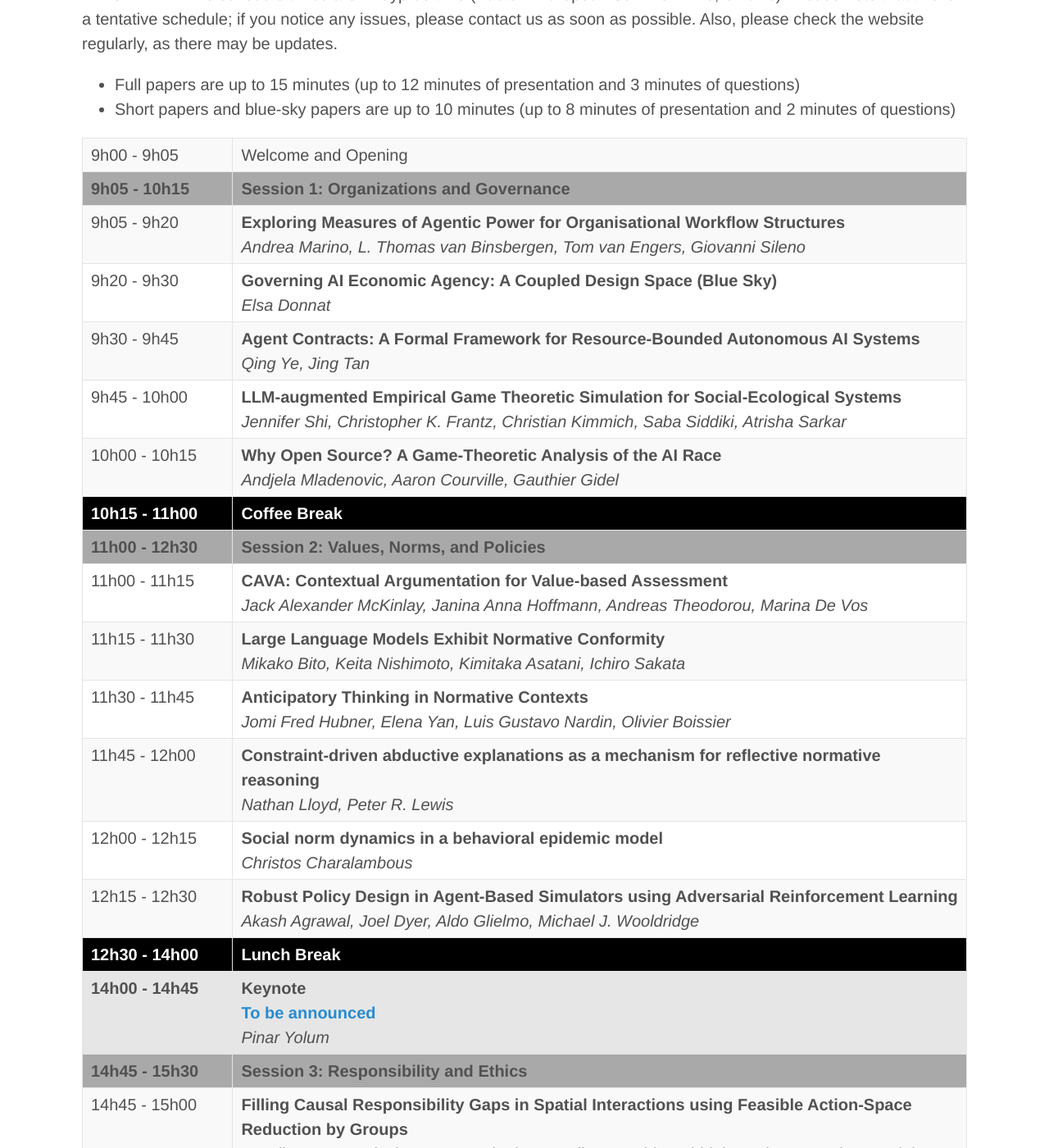
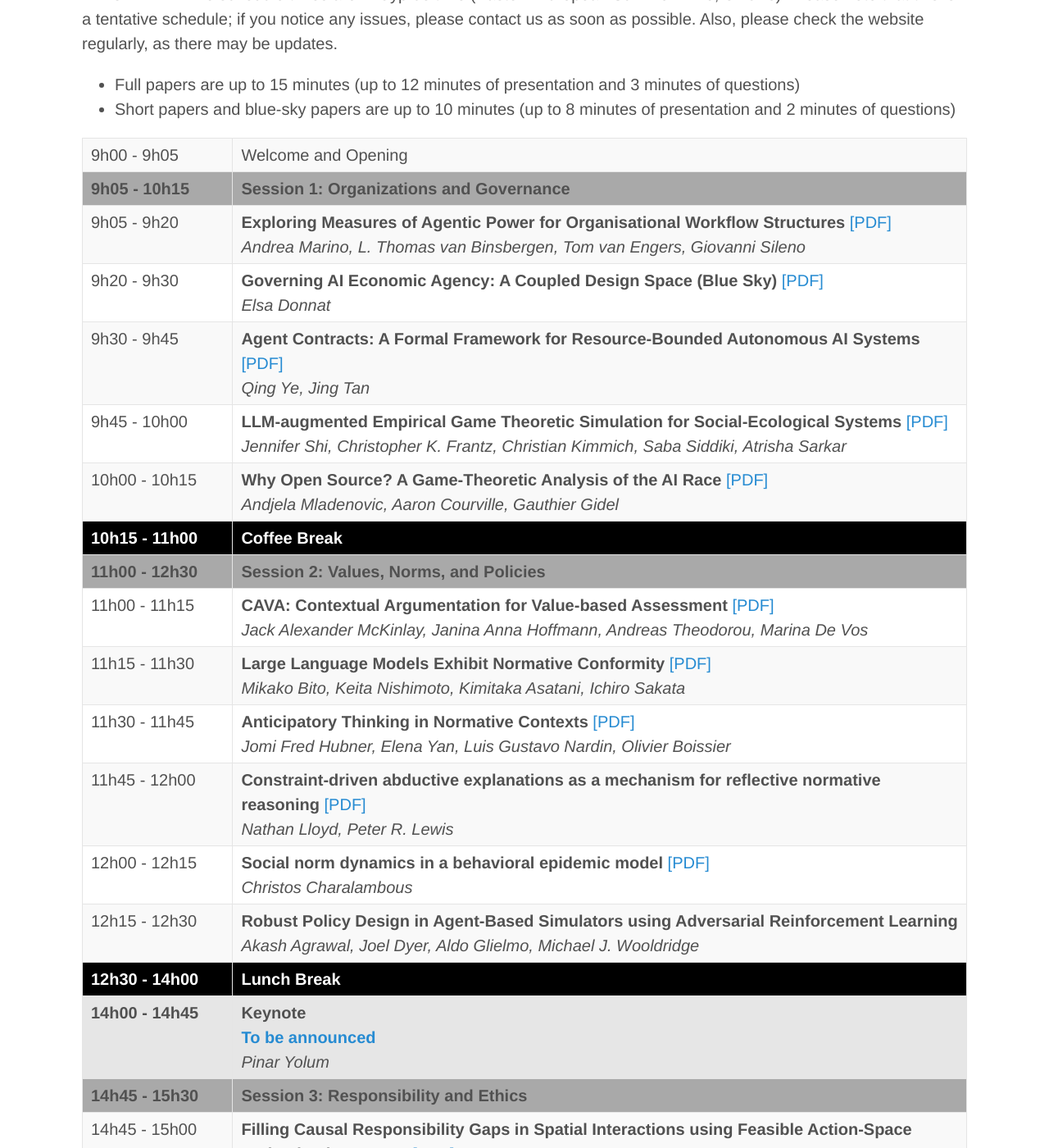
Before and after one commit to coin-workshop/coine-2026-paphos, a Jekyll site: the page built from technical_programme.md, in a window 1280 px wide and 1400 px high, scrolled down 251 px. Shown: the whole window at 82% size. Built offline with Jekyll 4.4.1, drawn with Linux system fonts in a browser that asks for light colours; some of the changed text lies outside the part shown.

Commit message:
link to papers

```diff
--- a/technical_programme.md
+++ b/technical_programme.md
@@ -22,23 +22,23 @@ title: COINE
     </tr>
     <tr>
       <td align="left" valign="top">9h05 - 9h20</td>
-      <td align="left" valign="top"><b>Exploring Measures of Agentic Power for Organisational Workflow Structures</b><br/><i>Andrea Marino, L. Thomas van Binsbergen, Tom van Engers, Giovanni Sileno</i></td>
+      <td align="left" valign="top"><b>Exploring Measures of Agentic Power for Organisational Workflow Structures</b><a href="./papers/paper_14.pdf"> [PDF]</a><br/><i>Andrea Marino, L. Thomas van Binsbergen, Tom van Engers, Giovanni Sileno</i></td>
     </tr>
     <tr>
       <td align="left" valign="top">9h20 - 9h30</td>
-      <td align="left" valign="top"><b>Governing AI Economic Agency: A Coupled Design Space (Blue Sky)</b> <br/><i>Elsa Donnat</i></td>
+      <td align="left" valign="top"><b>Governing AI Economic Agency: A Coupled Design Space (Blue Sky)</b><a href="./papers/paper_13.pdf"> [PDF]</a> <br/><i>Elsa Donnat</i></td>
     </tr>
       <tr>
       <td align="left" valign="top">9h30 - 9h45</td>
-      <td align="left" valign="top"><b>Agent Contracts: A Formal Framework for Resource-Bounded Autonomous AI Systems</b> <br/><i>Qing Ye, Jing Tan</i></td>
+      <td align="left" valign="top"><b>Agent Contracts: A Formal Framework for Resource-Bounded Autonomous AI Systems</b><a href="./papers/paper_1.pdf"> [PDF]</a> <br/><i>Qing Ye, Jing Tan</i></td>
     </tr>
     <tr>
       <td align="left" valign="top">9h45 - 10h00</td>
-      <td align="left" valign="top"><b>LLM-augmented Empirical Game Theoretic Simulation for Social-Ecological Systems</b> <br/><i>Jennifer Shi, Christopher K. Frantz, Christian Kimmich, Saba Siddiki, Atrisha Sarkar</i></td>
+      <td align="left" valign="top"><b>LLM-augmented Empirical Game Theoretic Simulation for Social-Ecological Systems</b><a href="./papers/paper_10.pdf"> [PDF]</a> <br/><i>Jennifer Shi, Christopher K. Frantz, Christian Kimmich, Saba Siddiki, Atrisha Sarkar</i></td>
     </tr>
     <tr>
       <td align="left" valign="top">10h00 - 10h15</td>
-      <td align="left" valign="top"><b>Why Open Source? A Game-Theoretic Analysis of the AI Race</b> <br/><i>Andjela Mladenovic, Aaron Courville, Gauthier Gidel</i></td>
+      <td align="left" valign="top"><b>Why Open Source? A Game-Theoretic Analysis of the AI Race</b><a href="./papers/paper_24.pdf"> [PDF]</a> <br/><i>Andjela Mladenovic, Aaron Courville, Gauthier Gidel</i></td>
     </tr>
     <tr>
       <td style="background-color: black; color: white;" align="left" valign="top"><b>10h15 - 11h00</b></td>
@@ -50,23 +50,23 @@ title: COINE
     </tr>
     <tr>
       <td align="left" valign="top">11h00 - 11h15</td>
-      <td align="left" valign="top"><b>CAVA: Contextual Argumentation for Value-based Assessment</b><br/><i>Jack Alexander McKinlay, Janina Anna Hoffmann, Andreas Theodorou, Marina De Vos</i></td>
+      <td align="left" valign="top"><b>CAVA: Contextual Argumentation for Value-based Assessment</b><a href="./papers/paper_17.pdf"> [PDF]</a><br/><i>Jack Alexander McKinlay, Janina Anna Hoffmann, Andreas Theodorou, Marina De Vos</i></td>
     </tr>
     <tr>
       <td align="left" valign="top">11h15 - 11h30</td>
-      <td align="left" valign="top"><b>Large Language Models Exhibit Normative Conformity</b><br/><i>Mikako Bito, Keita Nishimoto, Kimitaka Asatani, Ichiro Sakata</i></td>
+      <td align="left" valign="top"><b>Large Language Models Exhibit Normative Conformity</b><a href="./papers/paper_15.pdf"> [PDF]</a><br/><i>Mikako Bito, Keita Nishimoto, Kimitaka Asatani, Ichiro Sakata</i></td>
     </tr>
     <tr>
       <td align="left" valign="top">11h30 - 11h45</td>
-      <td align="left" valign="top"><b>Anticipatory Thinking in Normative Contexts</b><br/><i>Jomi Fred Hubner, Elena Yan, Luis Gustavo Nardin, Olivier Boissier</i></td>
+      <td align="left" valign="top"><b>Anticipatory Thinking in Normative Contexts</b><a href="./papers/paper_3.pdf"> [PDF]</a><br/><i>Jomi Fred Hubner, Elena Yan, Luis Gustavo Nardin, Olivier Boissier</i></td>
     </tr>
         <tr>
       <td align="left" valign="top">11h45 - 12h00</td>
-      <td align="left" valign="top"><b>Constraint-driven abductive explanations as a mechanism for reflective normative reasoning</b> <br/><i>Nathan Lloyd, Peter R. Lewis</i></td>
+      <td align="left" valign="top"><b>Constraint-driven abductive explanations as a mechanism for reflective normative reasoning</b><a href="./papers/paper_18.pdf"> [PDF]</a> <br/><i>Nathan Lloyd, Peter R. Lewis</i></td>
     </tr>
     <tr>
       <td align="left" valign="top">12h00 - 12h15</td>
-      <td align="left" valign="top"><b>Social norm dynamics in a behavioral epidemic model</b><br/><i>Christos Charalambous</i></td>
+      <td align="left" valign="top"><b>Social norm dynamics in a behavioral epidemic model</b><a href="./papers/paper_5.pdf"> [PDF]</a><br/><i>Christos Charalambous</i></td>
     </tr>
     <tr>
       <td align="left" valign="top">12h15 - 12h30</td>
@@ -86,19 +86,19 @@ title: COINE
     </tr>
     <tr>
       <td align="left" valign="top">14h45 - 15h00</td>
-      <td align="left" valign="top"><b>Filling Causal Responsibility Gaps in Spatial Interactions using Feasible Action-Space Reduction by Groups</b><br/><i>Vassil Guenov, Ashwin George, Arkady Zgonnikov, David A. Abbink, Luciano Cavalcante Siebert</i></td>
+      <td align="left" valign="top"><b>Filling Causal Responsibility Gaps in Spatial Interactions using Feasible Action-Space Reduction by Groups</b><a href="./papers/paper_23.pdf"> [PDF]</a><br/><i>Vassil Guenov, Ashwin George, Arkady Zgonnikov, David A. Abbink, Luciano Cavalcante Siebert</i></td>
     </tr>
     <tr>
       <td align="left" valign="top">15h00 - 15h10</td>
-      <td align="left" valign="top"><b>Ethical Non-Closure Under Agentication: Why Action-Level Frameworks Fail for Trajectory-Producing Systems (Blue Sky)</b><br/><i>Matthew Stewart</i></td>
+      <td align="left" valign="top"><b>Ethical Non-Closure Under Agentication: Why Action-Level Frameworks Fail for Trajectory-Producing Systems (Blue Sky)</b><a href="./papers/paper_2.pdf"> [PDF]</a><br/><i>Matthew Stewart</i></td>
     </tr>
     <tr>
       <td align="left" valign="top">15h10 - 15h20</td>
-      <td align="left" valign="top"><b>Benchmarking Machine Ethics (Blue Sky)</b> <br/><i>Louise A. Dennis, Marija Slavkovik, Xin Quan</i></td>
+      <td align="left" valign="top"><b>Benchmarking Machine Ethics (Blue Sky)</b> <a href="./papers/paper_11.pdf"> [PDF]</a><br/><i>Louise A. Dennis, Marija Slavkovik, Xin Quan</i></td>
     </tr>
     <tr>
       <td align="left" valign="top">15h20 - 15h30</td>
-      <td align="left" valign="top"><b>Bayesian Game-Theoretic Modeling of Pedestrian-Autonomous Vehicle Interaction (Short Paper)</b> <br/><i>Dae-Hyun Yoo, Marija Slavkovik</i></td>
+      <td align="left" valign="top"><b>Bayesian Game-Theoretic Modeling of Pedestrian-Autonomous Vehicle Interaction (Short Paper)</b><a href="./papers/paper_12.pdf"> [PDF]</a> <br/><i>Dae-Hyun Yoo, Marija Slavkovik</i></td>
     </tr>
     <tr>
       <td style="background-color: black; color: white;" align="left" valign="top"><b>15h30 - 16h15</b></td>
@@ -110,11 +110,11 @@ title: COINE
     </tr>
     <tr>
       <td align="left" valign="top">16h15 - 16h25</td>
-      <td align="left" valign="top"><b>Theoretical and Empirical Evidence for Trust in Embodied Agents: Integrating Conscious Agent Theory and Computational Trust Models (Short Paper)</b><br/><i>Kevin Babashov, Maria Gini</i></td>
+      <td align="left" valign="top"><b>Theoretical and Empirical Evidence for Trust in Embodied Agents: Integrating Conscious Agent Theory and Computational Trust Models (Short Paper)</b><a href="./papers/paper_19.pdf"> [PDF]</a><br/><i>Kevin Babashov, Maria Gini</i></td>
     </tr>
         <tr>
       <td align="left" valign="top">16h25 - 16h40</td>
-      <td align="left" valign="top"><b>Privacy for Everyone: Learning to Respect Privacy in Multi-party Content Sharing</b><br/><i>Hüseyin Aydın, Alper Demir, Pinar Yolum</i></td>
+      <td align="left" valign="top"><b>Privacy for Everyone: Learning to Respect Privacy in Multi-party Content Sharing</b><a href="./papers/paper_8.pdf"> [PDF]</a><br/><i>Hüseyin Aydın, Alper Demir, Pinar Yolum</i></td>
     </tr>
     <tr>
       <td align="left" valign="top">16h40 - 16h55</td>
@@ -122,7 +122,7 @@ title: COINE
     </tr>
     <tr>
       <td align="left" valign="top">16h55 - 17h05</td>
-      <td align="left" valign="top"><b>Perspectives on the Explanation of Organizations in Multi-Agent Systems (Blue Sky)</b><br/><i>Elena Yan, Luis Gustavo Nardin, Alessandro Ricci, Samuele Burattini, Guillaume Muller, Jomi Fred Hubner, Jaime Simão Sichman, Olivier Boissier</i></td>
+      <td align="left" valign="top"><b>Perspectives on the Explanation of Organizations in Multi-Agent Systems (Blue Sky)</b><a href="./papers/paper_16.pdf"> [PDF]</a><br/><i>Elena Yan, Luis Gustavo Nardin, Alessandro Ricci, Samuele Burattini, Guillaume Muller, Jomi Fred Hubner, Jaime Simão Sichman, Olivier Boissier</i></td>
     </tr>
     <tr>
       <td style="background-color: rgb(230, 230, 230);" align="left" valign="top">17h05 - 17h30</td>
```
